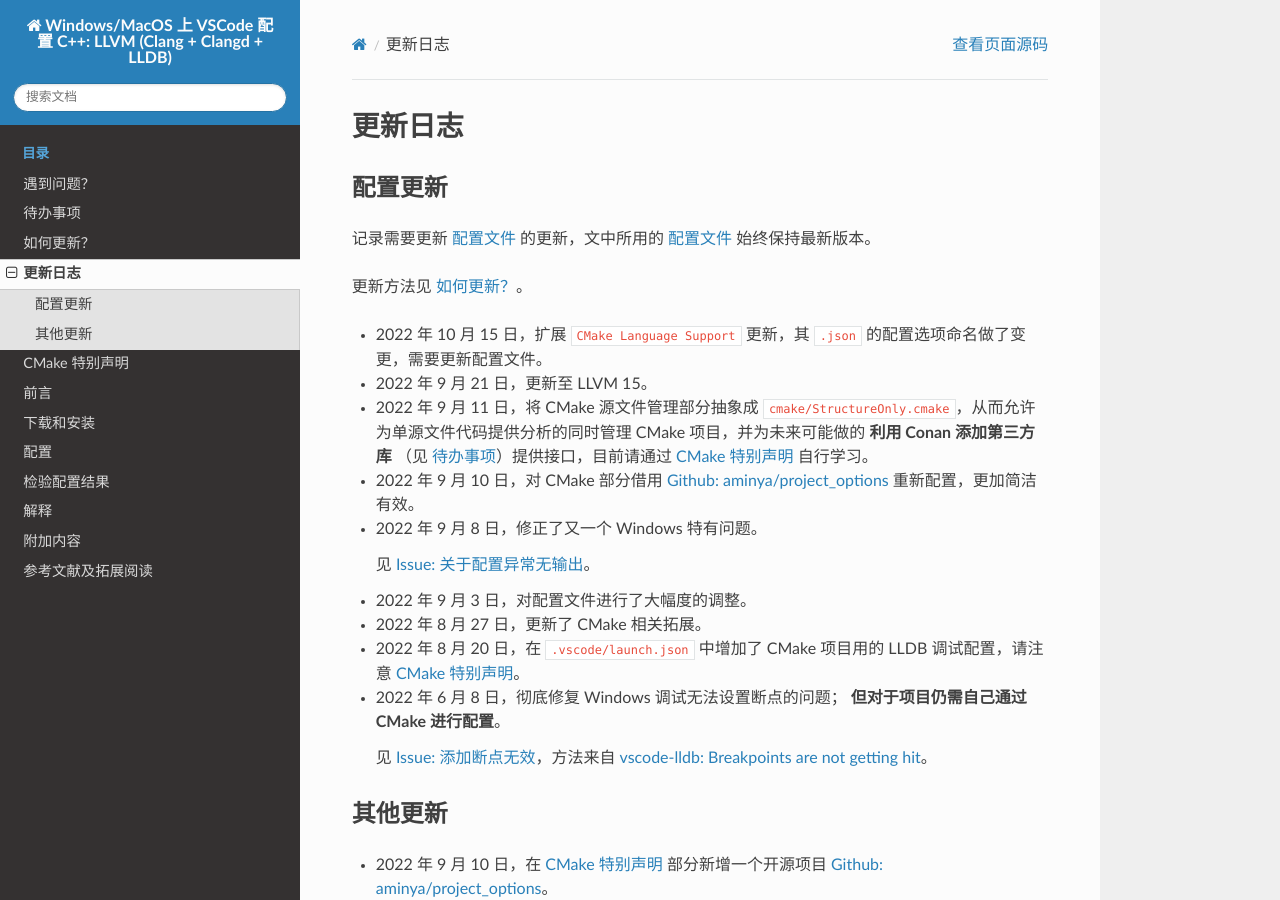
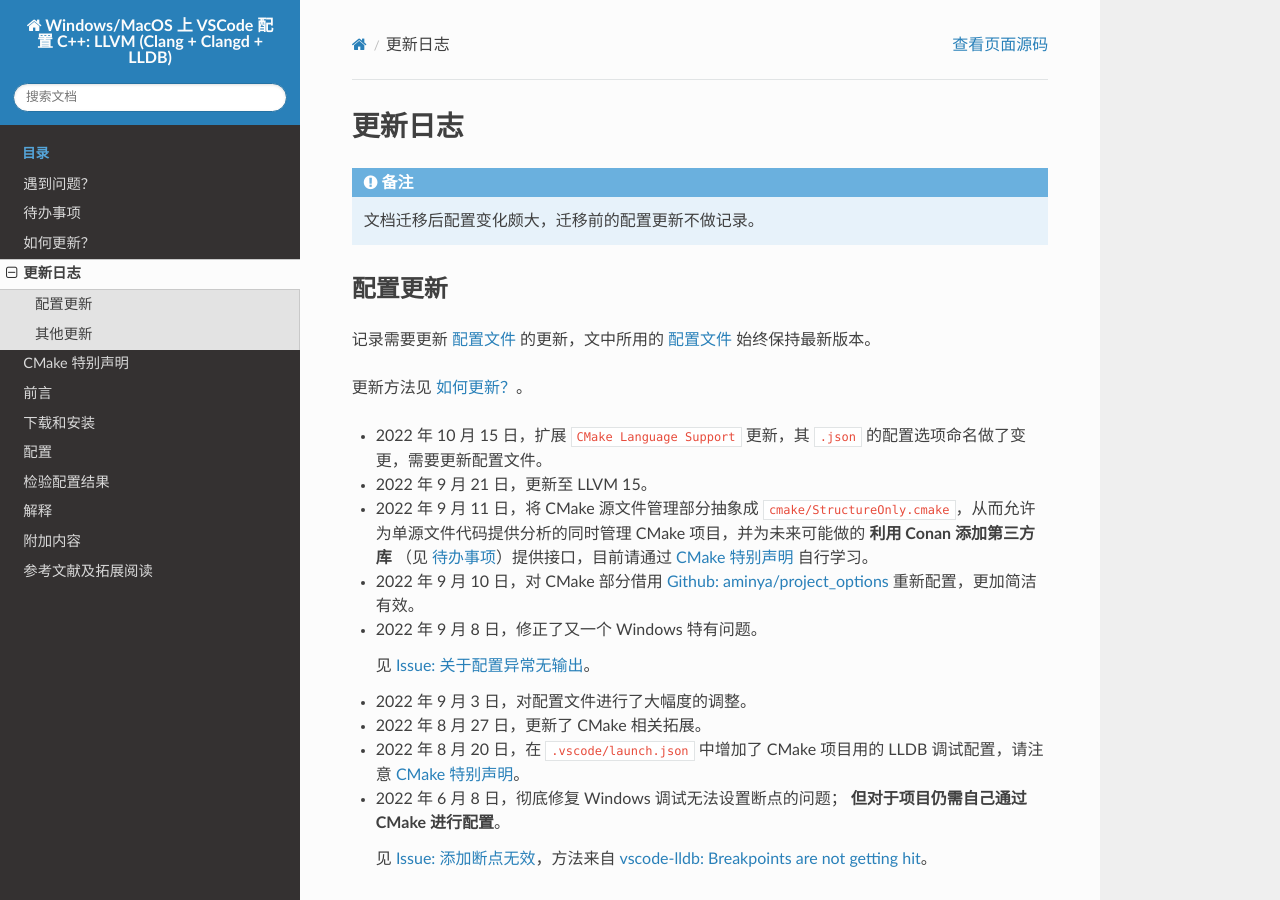
Before and after one commit to FeignClaims/vscode_cpp_starter, a Sphinx documentation site: the page built from docs/source/update_notes.rst, in a window 1280 px wide and 900 px high. Built offline with Sphinx 7.4.7 and the Read the Docs theme 2.0.0, drawn with Linux system fonts in a browser that asks for light colours.

Commit message:
更新日志说明

```diff
--- a/docs/source/update_notes.rst
+++ b/docs/source/update_notes.rst
@@ -3,6 +3,10 @@
 ########
 
 .. include:: /_include/links.rst
+
+.. note::
+
+  文档迁移后配置变化颇大，迁移前的配置更新不做记录。
 
 配置更新
 ********
```
